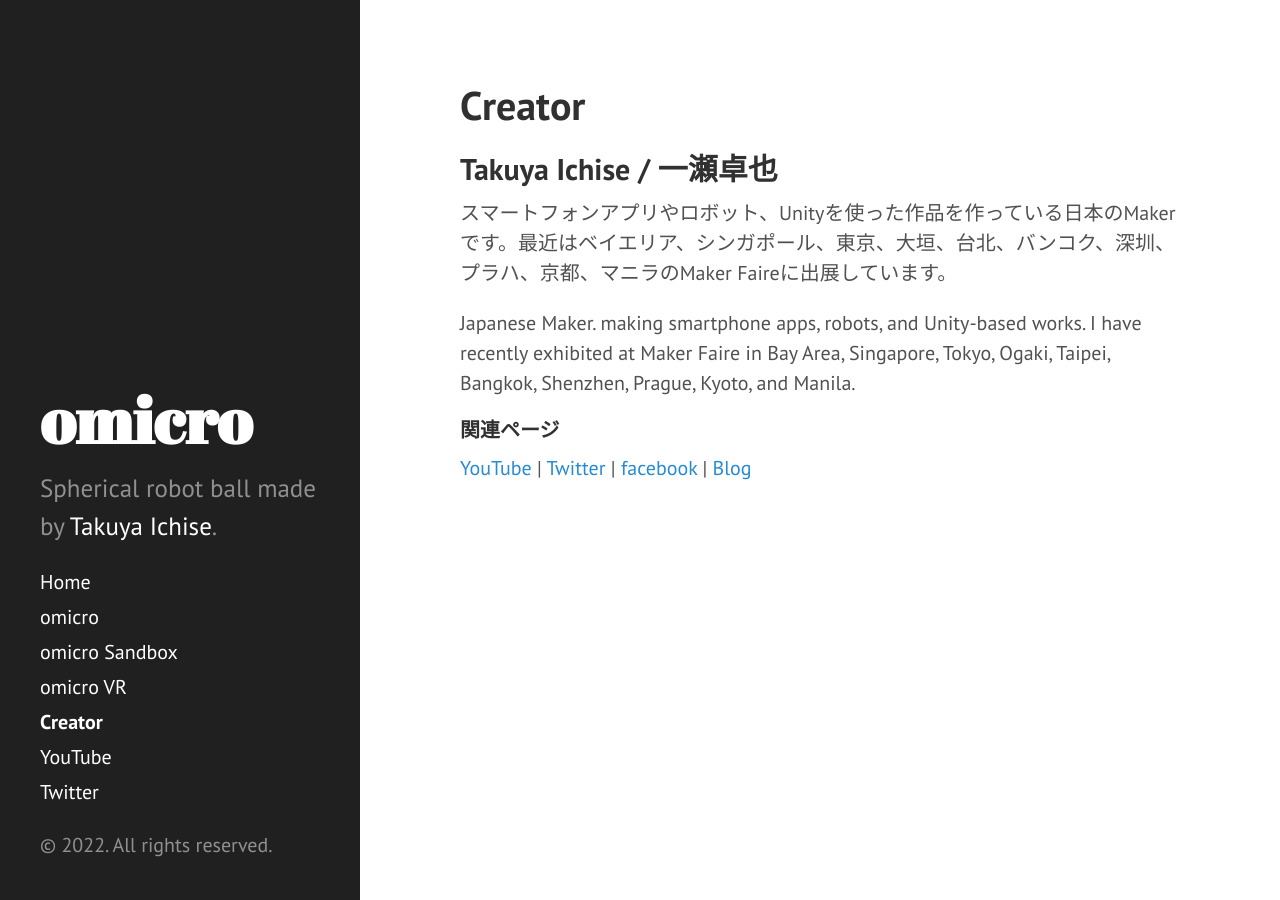
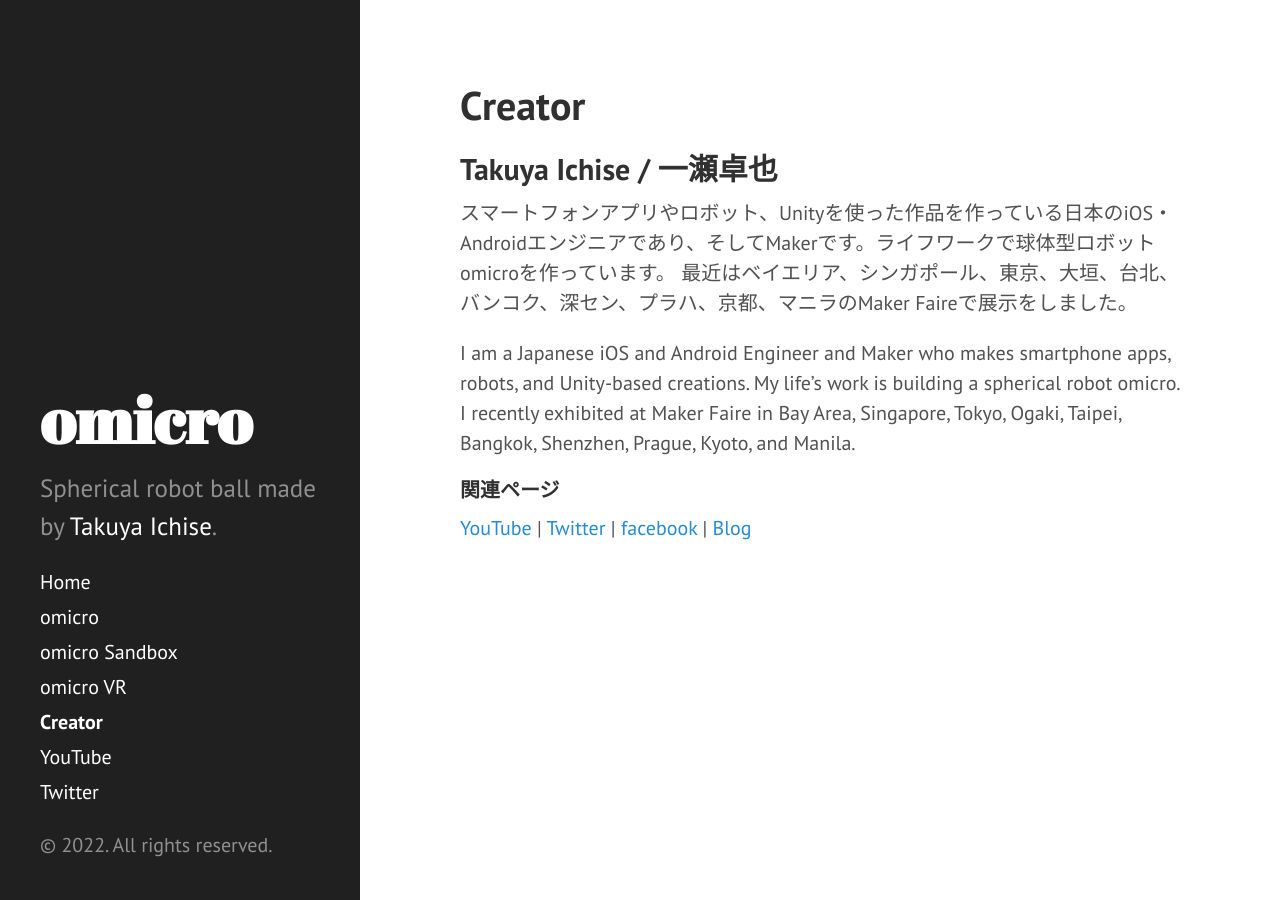
Before and after one commit to tichise/omicro.tokyo, a Jekyll site: the page built from creator.md, in a window 1280 px wide. Built offline with Jekyll 4.4.1, drawn with Linux system fonts in a browser that asks for light colours; Markdown is read by kramdown in place of the engine named in the settings.

Commit message:
Update creator.md

```diff
--- a/creator.md
+++ b/creator.md
@@ -4,9 +4,11 @@ title: Creator
 ---
 
 ## Takuya Ichise / 一瀬卓也
-スマートフォンアプリやロボット、Unityを使った作品を作っている日本のMakerです。最近はベイエリア、シンガポール、東京、大垣、台北、バンコク、深圳、プラハ、京都、マニラのMaker Faireに出展しています。
+スマートフォンアプリやロボット、Unityを使った作品を作っている日本のiOS・Androidエンジニアであり、そしてMakerです。ライフワークで球体型ロボット omicroを作っています。
+最近はベイエリア、シンガポール、東京、大垣、台北、バンコク、深セン、プラハ、京都、マニラのMaker Faireで展示をしました。
 
-Japanese Maker. making smartphone apps, robots, and Unity-based works. I have recently exhibited at Maker Faire in Bay Area, Singapore, Tokyo, Ogaki, Taipei, Bangkok, Shenzhen, Prague, Kyoto, and Manila.
+I am a Japanese iOS and Android Engineer and Maker who makes smartphone apps, robots, and Unity-based creations. My life's work is building a spherical robot omicro.
+I recently exhibited at Maker Faire in Bay Area, Singapore, Tokyo, Ogaki, Taipei, Bangkok, Shenzhen, Prague, Kyoto, and Manila.
 
 #### 関連ページ
 <a href="http://bit.ly/3rao0nP">YouTube</a> | <a href="https://twitter.com/tichise">Twitter</a> | <a href="https://www.facebook.com/tichise">facebook</a> | <a href="https://medium.com/tichise">Blog</a>
```
